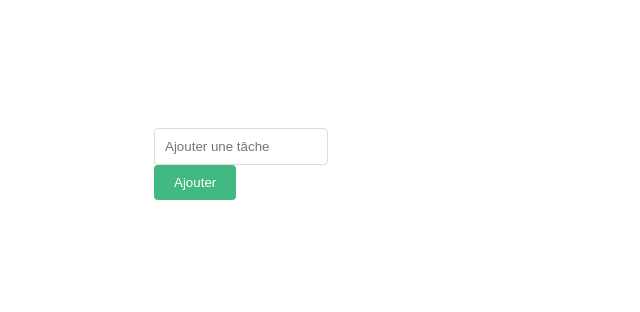
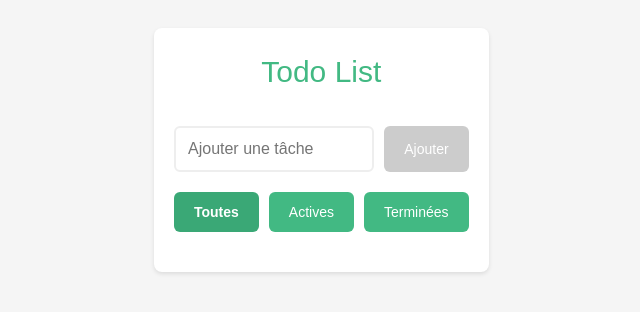
Before and after one commit to audricfullhardt/vue-journey, a Vue app: page / in a window 1280 px wide. Shown: the part 250-562 px from the top of the page, without its empty margins (238-878 px from the left). Built offline with nearby package versions, Linux system fonts and the light colour scheme.

Commit message:
upgraded todo list

```diff
--- a/src/App.vue
+++ b/src/App.vue
@@ -1,34 +1,147 @@
 <template>
-    <div>
+    <div class="todo-container">
         <h1>Todo List</h1>
-        <input type="text" v-model="newTodo" placeholder="Ajouter une tâche" />
-        <button @click="addTodo">Ajouter</button>
+        <div class="add-todo">
+            <input
+                type="text"
+                v-model="newTodo"
+                @keyup.enter="addTodo"
+                placeholder="Ajouter une tâche"
+            />
+            <button @click="addTodo" :disabled="!newTodo">
+                <span>Ajouter</span>
+            </button>
+        </div>
+
+        <div class="filters">
+            <button
+                v-for="filter in filters"
+                :key="filter"
+                @click="currentFilter = filter"
+                :class="{ active: currentFilter === filter }"
+            >
+                {{ filter }}
+            </button>
+        </div>
+
         <ul>
-            <li v-for="todo in todos" :key="todo.id">
-                {{ todo.text }}
-                <button @click="deleteTodo(todo.id)">Supprimer</button>
-                <button @click="editTodo(todo.id)">Modifier</button>
-                <input type="text" v-model="todo.text" placeholder="Modifier la tâche" v-if="editingTodoId === todo.id" />
+            <li v-for="todo in filteredTodos" :key="todo.id" :class="{ completed: todo.completed }">
+                <div class="todo-content">
+                    <input
+                        type="checkbox"
+                        v-model="todo.completed"
+                        class="todo-checkbox"
+                    />
+                    <span v-if="editingTodoId !== todo.id" @dblclick="startEdit(todo)">
+                        {{ todo.text }}
+                    </span>
+                    <input
+                        v-else
+                        type="text"
+                        v-model="todo.text"
+                        @blur="finishEdit(todo)"
+                        @keyup.enter="finishEdit(todo)"
+                        @keyup.esc="cancelEdit"
+                        ref="editInput"
+                        class="edit-input"
+                    />
+                </div>
+                <div class="todo-actions">
+                    <button @click="editTodo(todo.id)" class="edit-btn">
+                        ✏️
+                    </button>
+                    <button @click="deleteTodo(todo.id)" class="delete-btn">
+                        🗑️
+                    </button>
+                </div>
             </li>
         </ul>
+
+        <div class="todo-stats" v-if="todos.length">
+            <span>{{ remainingTodos }} tâches restantes</span>
+            <button @click="clearCompleted" v-if="completedTodos > 0">
+                Supprimer les tâches terminées
+            </button>
+        </div>
     </div>
 </template>
 
 <script setup>
-import { ref } from 'vue'
+import { ref, computed } from 'vue'
+
 const newTodo = ref('')
 const todos = ref([])
 const editingTodoId = ref(null)
+const filters = ['Toutes', 'Actives', 'Terminées']
+const currentFilter = ref('Toutes')
+const originalTodo = ref('')
+
+const filteredTodos = computed(() => {
+    switch(currentFilter.value) {
+        case 'Actives':
+            return todos.value.filter(todo => !todo.completed)
+        case 'Terminées':
+            return todos.value.filter(todo => todo.completed)
+        default:
+            return todos.value
+    }
+})
+
+const remainingTodos = computed(() =>
+    todos.value.filter(todo => !todo.completed).length
+)
+
+const completedTodos = computed(() =>
+    todos.value.filter(todo => todo.completed).length
+)
 
 function addTodo() {
-    todos.value.push({ text: newTodo.value })
+    if (!newTodo.value.trim()) return
+    todos.value.push({
+        id: Date.now(),
+        text: newTodo.value.trim(),
+        completed: false
+    })
     newTodo.value = ''
 }
+
 function deleteTodo(id) {
     todos.value = todos.value.filter(todo => todo.id !== id)
 }
+
 function editTodo(id) {
-    editingTodoId.value = id
+    const todo = todos.value.find(t => t.id === id)
+    if (todo) {
+        originalTodo.value = todo.text
+        editingTodoId.value = id
+        setTimeout(() => {
+            document.querySelector('.edit-input')?.focus()
+        })
+    }
+}
+
+function startEdit(todo) {
+    originalTodo.value = todo.text
+    editingTodoId.value = todo.id
+}
+
+function finishEdit(todo) {
+    if (!todo.text.trim()) {
+        todo.text = originalTodo.value
+    }
+    editingTodoId.value = null
+}
+
+function cancelEdit() {
+    const todo = todos.value.find(t => t.id === editingTodoId.value)
+    if (todo) {
+        todo.text = originalTodo.value
+    }
+    editingTodoId.value = null
+}
+
+function clearCompleted() {
+    todos.value = todos.value.filter(todo => !todo.completed)
 }
 </script>
 
@@ -38,32 +151,77 @@ body {
     max-width: 600px;
     margin: 0 auto;
     padding: 20px;
+    background-color: #f5f5f5;
+}
+
+.todo-container {
+    background-color: white;
+    border-radius: 8px;
+    box-shadow: 0 2px 4px rgba(0, 0, 0, 0.1);
+    padding: 20px;
 }
 
 h1 {
-    color: white;
+    color: #42b983;
     text-align: center;
+    margin-bottom: 30px;
+}
+
+.add-todo {
+    display: flex;
+    gap: 10px;
+    margin-bottom: 20px;
 }
 
 input[type="text"] {
-    width: 70%;
-    padding: 10px;
-    margin-right: 10px;
-    border: 1px solid #ddd;
-    border-radius: 4px;
+    width: 100%;
+    padding: 12px;
+    border: 2px solid #eee;
+    border-radius: 6px;
+    font-size: 16px;
+    transition: border-color 0.3s;
+}
+
+input[type="text"]:focus {
+    border-color: #42b983;
+    outline: none;
+}
+
+.filters {
+    display: flex;
+    gap: 10px;
+    margin-bottom: 20px;
+    justify-content: center;
 }
 
 button {
-    padding: 10px 20px;
+    padding: 12px 20px;
     background-color: #42b983;
     color: white;
     border: none;
-    border-radius: 4px;
+    border-radius: 6px;
     cursor: pointer;
+    transition: background-color 0.3s;
+    font-size: 14px;
 }
 
-button:hover {
+button:hover:not(:disabled) {
     background-color: #3aa876;
+}
+
+button:disabled {
+    background-color: #ccc;
+    cursor: not-allowed;
+}
+
+button.active {
+    background-color: #3aa876;
+    font-weight: bold;
+}
+
+.edit-btn, .delete-btn {
+    padding: 6px 12px;
+    font-size: 12px;
 }
 
 ul {
@@ -73,12 +231,56 @@ ul {
 }
 
 li {
-    padding: 10px;
+    display: flex;
+    justify-content: space-between;
+    align-items: center;
+    padding: 12px;
     background-color: #f8f9fa;
     margin-bottom: 8px;
-    border-radius: 4px;
+    border-radius: 6px;
     border-left: 4px solid #42b983;
-    color: black;
+    transition: all 0.3s;
 }
 
+li.completed {
+    border-left-color: gray;
+    opacity: 0.7;
+}
+
+li.completed .todo-content {
+    text-decoration: line-through;
+    color: #666;
+}
+
+.todo-content {
+    display: flex;
+    align-items: center;
+    gap: 10px;
+    flex: 1;
+}
+
+.todo-actions {
+    display: flex;
+    gap: 8px;
+}
+
+.todo-checkbox {
+    width: 18px;
+    height: 18px;
+    cursor: pointer;
+}
+
+.todo-stats {
+    display: flex;
+    justify-content: space-between;
+    align-items: center;
+    margin-top: 20px;
+    padding-top: 20px;
+    border-top: 1px solid #eee;
+    color: #666;
+}
+
+.edit-input {
+    flex: 1;
+}
 </style>
```
